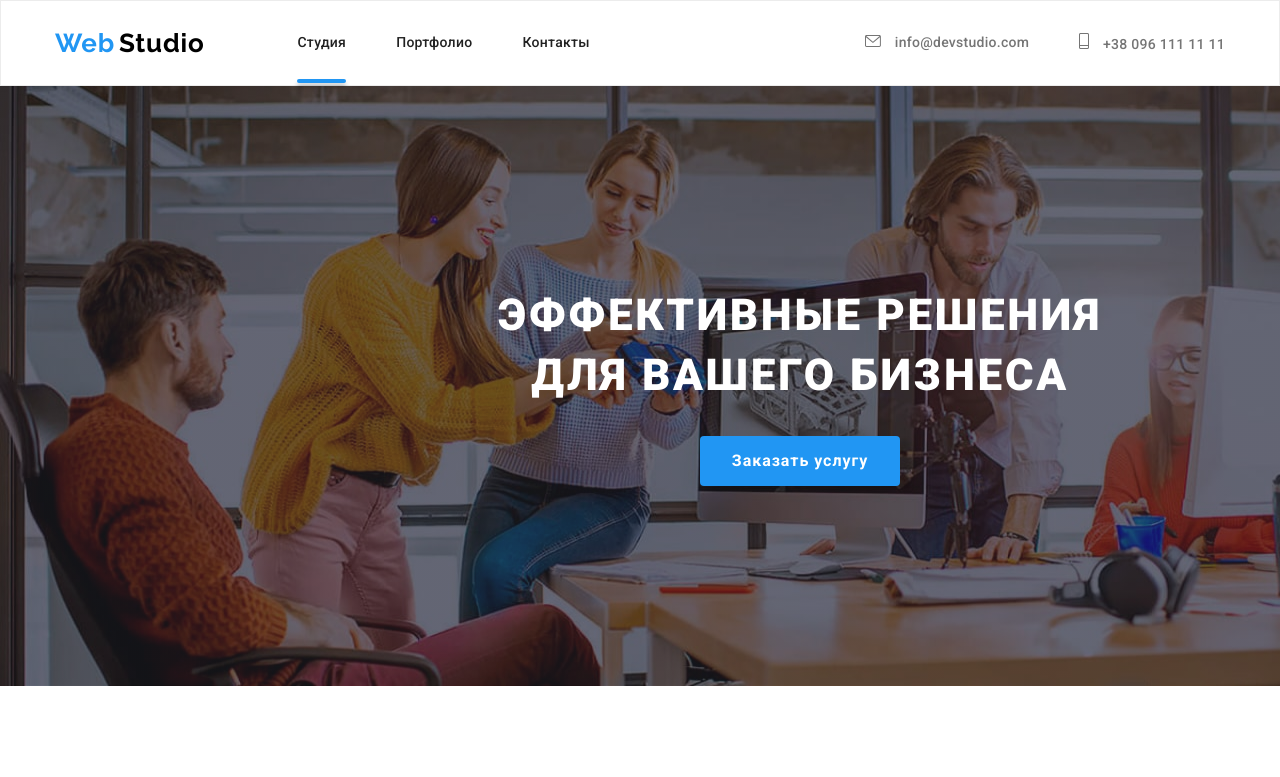
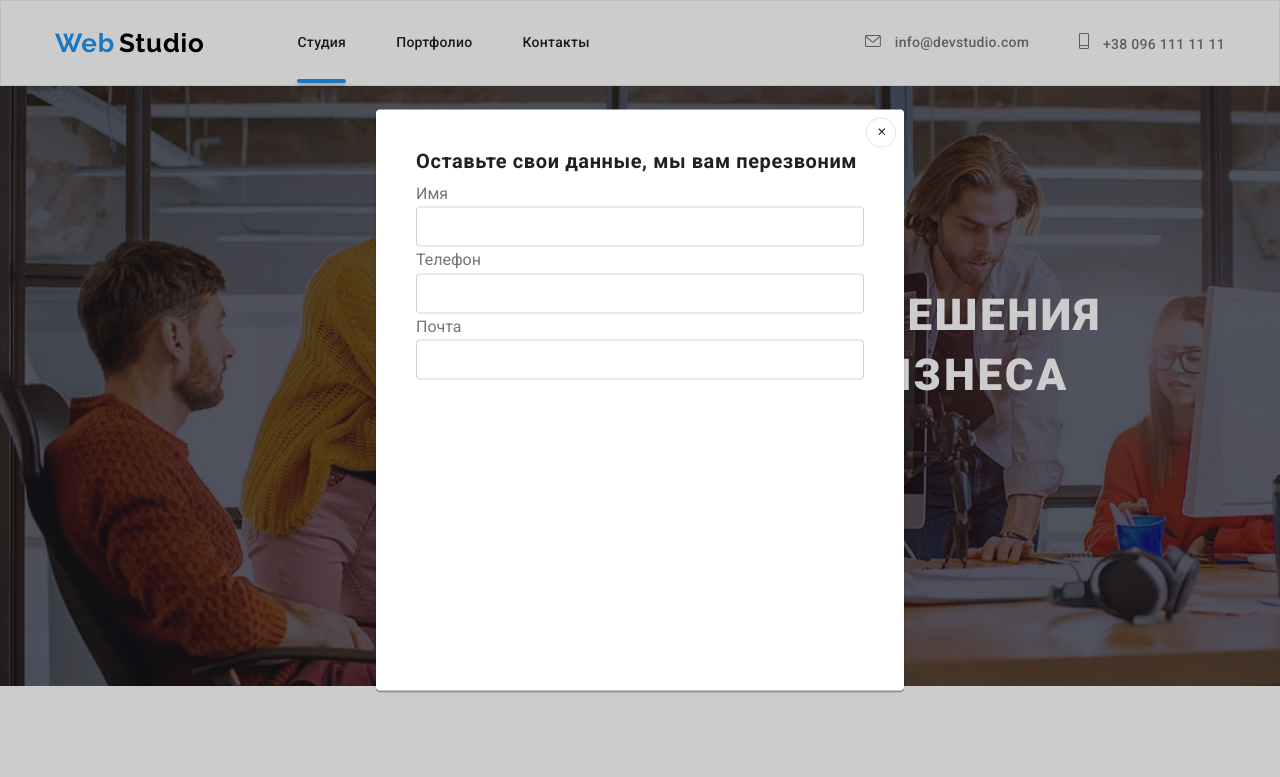
Before and after one commit to Vovichh93/goit-markup-hw-06, a plain HTML site: page index.html in a window 1280 px wide. Shown: the top 777 px of the page. Drawn offline with nearby package versions, Linux system fonts and the light colour scheme.

```diff
--- a/css/styles.css
+++ b/css/styles.css
@@ -40,9 +40,6 @@ img {
   margin: 0 auto;
 }
 
-.header-list {
-  display: flex;
-}
 .list {
   list-style: none;
 }
@@ -88,6 +85,9 @@ img {
 .header-navigation {
   display: flex;
   align-items: center;
+}
+.header-list {
+  display: flex;
 }
 .header-item:not(:last-child) {
   margin-right: 50px;
@@ -239,7 +239,79 @@ img {
   color: var(--first-title-color);
   border: none;
 }
+.backdrop {
+  position: fixed;
 
+  width: 100vw;
+  height: 100vh;
+  top: 0;
+  background: rgba(0, 0, 0, 0.2);
+  transition: opacity 500ms, visibility 500ms;
+}
+.backdrop.is-hidden .modal {
+  transform: scale(1.5) rotate(180deg) translate(-500px, 500px);
+  transition: transform 500ms;
+}
+.modal {
+  position: absolute;
+  top: 50%;
+  left: 50%;
+  width: 528px;
+  height: 581px;
+  padding: 40px;
+
+  background: #ffffff;
+  box-shadow: 0px 1px 3px rgba(0, 0, 0, 0.12), 0px 1px 1px rgba(0, 0, 0, 0.14),
+    0px 2px 1px rgba(0, 0, 0, 0.2);
+  border-radius: 4px;
+  transform: scale(1) rotate(0) translate(-500px, 500px);
+  transform: translate(-50%, -50%);
+  transition: transform 500ms;
+}
+
+.modal-close {
+  position: absolute;
+  width: 30px;
+  height: 30px;
+  border-radius: 50%;
+  top: 8px;
+  right: 8px;
+  background: #ffffff;
+  border: 1px solid rgba(0, 0, 0, 0.1);
+}
+.is-hidden {
+  visibility: hidden;
+  opacity: 0;
+  pointer-events: none;
+}
+.modal-title {
+  display: inline-block;
+  font-weight: 700;
+  font-size: 20px;
+  line-height: 1.15;
+  text-align: center;
+  letter-spacing: 0.03em;
+  margin-bottom: 12px;
+  color: #212121;
+}
+.input-wrap {
+  position: relative;
+  margin-top: 4px;
+}
+.modal-form-input {
+  width: 100%;
+  height: 40px;
+  margin-bottom: 4px;
+  border: 1px solid rgba(33, 33, 33, 0.2);
+  border-radius: 4px;
+  padding: 12px 42px;
+}
+.input-icon {
+  position: absolute;
+  left: 12px;
+  top: 50%;
+  transform: translateY(-50%);
+}
 /* ------------------------------ПРИЕМУЩЕСТВА-------------------- */
 
 .page-section {
@@ -585,50 +657,6 @@ img {
 .social-icon {
   fill: #ffffff;
 }
-.backdrop {
-  position: fixed;
-
-  width: 100vw;
-  height: 100vh;
-  top: 0;
-  background: rgba(0, 0, 0, 0.2);
-  transition: opacity 500ms, visibility 500ms;
-}
-.backdrop.is-hidden .modal {
-  transform: scale(1.5) rotate(180deg) translate(-500px, 500px);
-  transition: transform 500ms;
-}
-.modal {
-  position: absolute;
-  top: 50%;
-  left: 50%;
-  width: 528px;
-  height: 581px;
-
-  background: #ffffff;
-  box-shadow: 0px 1px 3px rgba(0, 0, 0, 0.12), 0px 1px 1px rgba(0, 0, 0, 0.14),
-    0px 2px 1px rgba(0, 0, 0, 0.2);
-  border-radius: 4px;
-  transform: scale(1) rotate(0) translate(-500px, 500px);
-  transform: translate(-50%, -50%);
-  transition: transform 500ms;
-}
-
-.modal-close {
-  position: absolute;
-  width: 30px;
-  height: 30px;
-  border-radius: 50%;
-  top: 8px;
-  right: 8px;
-  background: #ffffff;
-  border: 1px solid rgba(0, 0, 0, 0.1);
-}
-.is-hidden {
-  visibility: hidden;
-  opacity: 0;
-  pointer-events: none;
-}
 .subscription {
   margin-top: 12px;
   margin-left: 93px;
@@ -653,7 +681,8 @@ img {
   box-sizing: border-box;
   filter: drop-shadow(0px 4px 4px rgba(0, 0, 0, 0.15));
   border-radius: 4px;
-  background-color: inherit;
+  background-color: transparent;
+  outline: none;
 }
 .input-subscription::placeholder {
   font-style: normal;
@@ -663,6 +692,7 @@ img {
   letter-spacing: 0.03em;
   color: rgba(255, 255, 255, 0.6);
 }
+
 .btn-subscription {
   width: 200px;
   margin-left: 12px;
@@ -672,6 +702,7 @@ img {
   letter-spacing: 0.06em;
   display: flex;
   align-items: center;
+  outline: none;
 
   background: #2196f3;
   color: #ffffff;
--- a/index.html
+++ b/index.html
@@ -427,34 +427,39 @@
         </form>
       </div>
     </footer>
-    <div class="backdrop is-hidden" data-modal>
+    <div class="backdrop" data-modal>
       <div class="modal">
         <button type="button" class="modal-close" data-modal-close>
           <svg class="modal-close-icon" width="11" height="11">
             <use href="./images/aicons.svg#close"></use>
           </svg>
         </button>
-
         <b class="modal-title">Оставьте свои данные, мы вам перезвоним</b>
         <form action="#" class="modal-form">
-          <label class="" for="">Имя</label>
-          <input type="text" class="modal-form-input" />
-          <svg  width="18" height="18" class="input-icon">
+          <label for="user-name"> Имя </label>
+          <div class="input-wrap">
+            <input type="text" class="modal-form-input" id="user-name" />
+            <svg width="18" height="18" class="input-icon">
               <use href="./images/aicons.svg#person-black"></use>
             </svg>
-          <labe class="" for="">Телефон</labe>
-          <input type="tel" class="modal-form-input" />
-          <svg  width="18" height="18" class="input-icon">
+          </div>
+          <label for="user-tel">Телефон</label>
+          <div class="input-wrap">
+            <input type="tel" class="modal-form-input" id="user-tel" />
+            <svg width="18" height="18" class="input-icon">
               <use href="./images/aicons.svg#phone-black"></use>
             </svg>
-          <labe class="" for="">Почта</labe>
-          <input type="email" class="modal-form-input" />
-          <svg  width="18" height="18" class="input-icon">
+          </div>
+          <label for="user-mail">Почта</label>
+          <div class="input-wrap">
+            <input type="email" class="modal-form-input" id="user-mail" />
+            <svg width="18" height="18" class="input-icon">
               <use href="./images/aicons.svg#email-black"></use>
             </svg>
+          </div>
         </form>
-
       </div>
-    <script src="./JS/modal.js"></script>
+    </div>
+    <!-- <script src="./JS/modal.js"></script> -->
   </body>
 </html>
```
Also changed, not shown: images/aicons.svg. Lines whose indentation alone changed are shown as unchanged.
